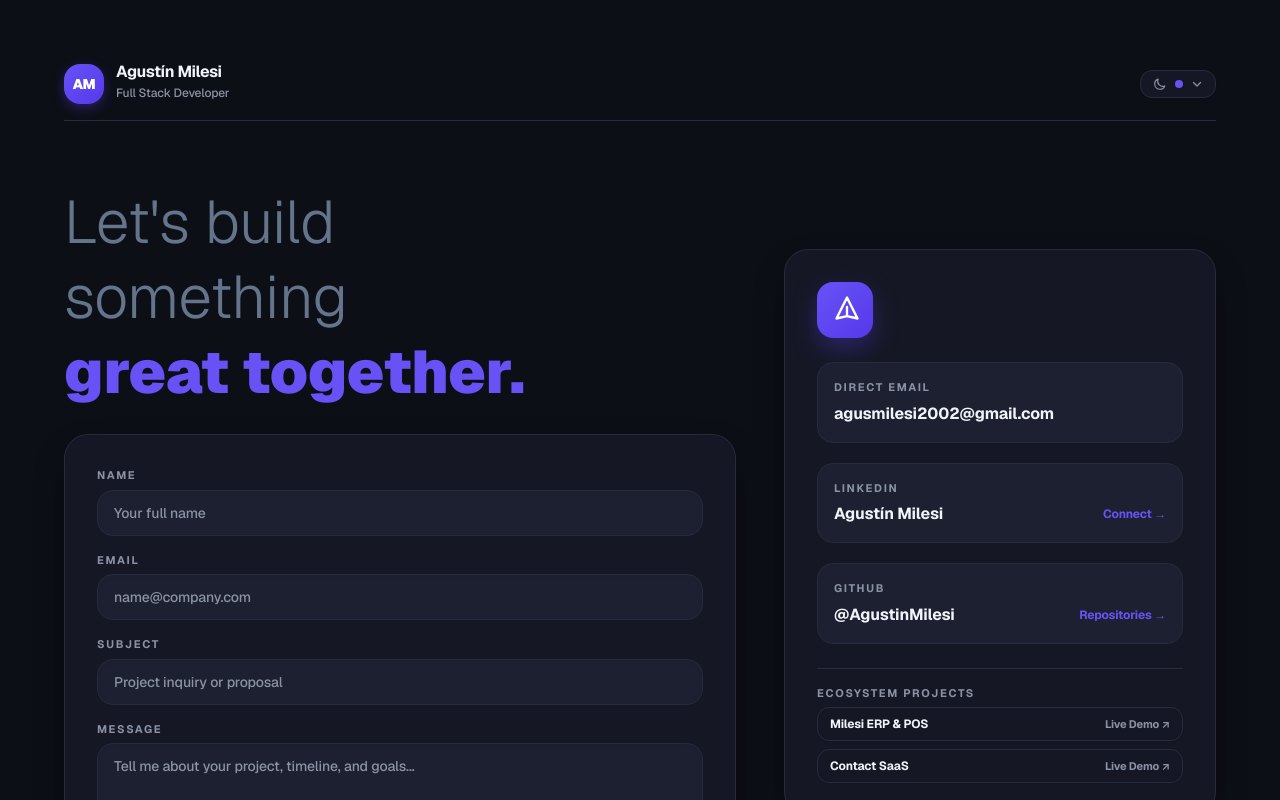
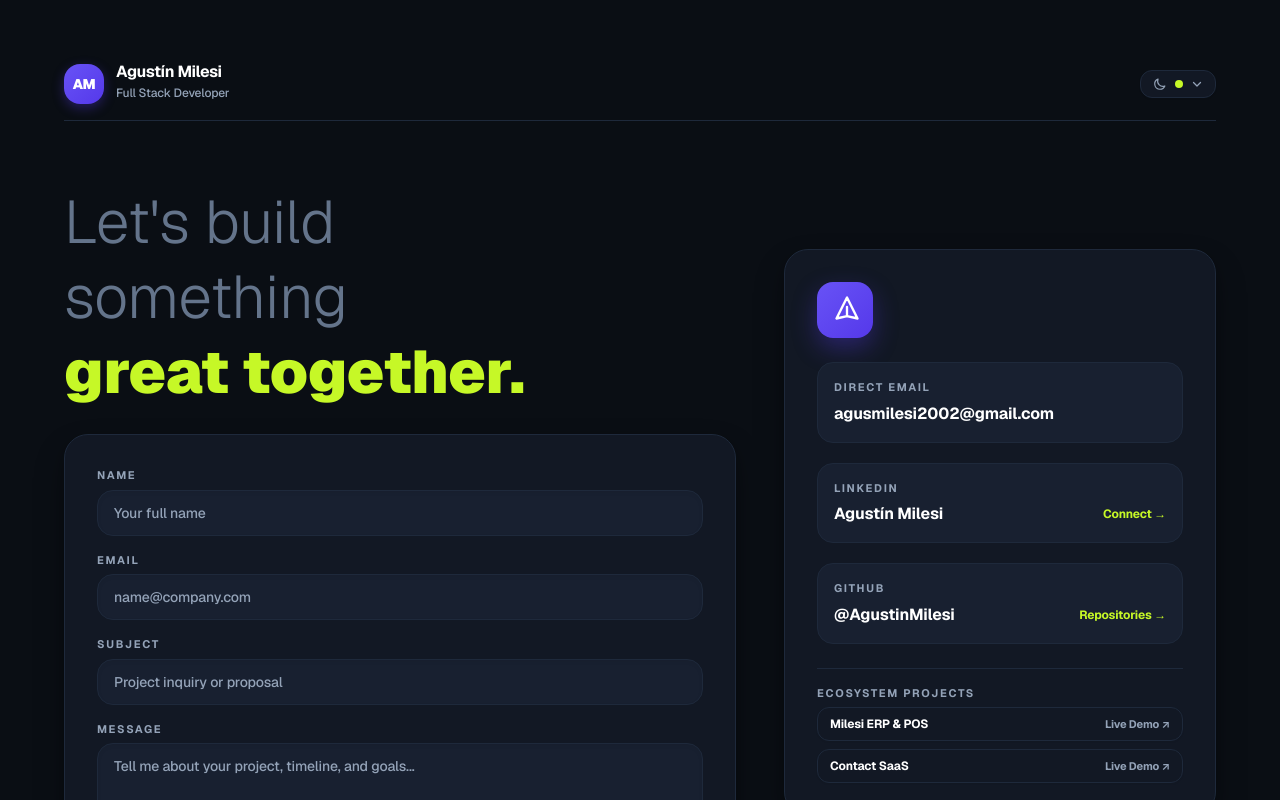
Before and after one commit to AgustinMilesi/contact, a Next.js app: page / in a window 1280 px wide. Shown: the top 800 px of the page. Built offline with nearby package versions, Linux system fonts and the light colour scheme.

Commit message:
feat(theme): unify Cyber-Lime & Deep Obsidian theme and concise VOUT Connect documentation

```diff
--- a/app/globals.css
+++ b/app/globals.css
@@ -1,22 +1,23 @@
 @import "tailwindcss";
 
 :root {
-  /* Default Theme: Clay Violet */
-  --primary-accent: #6852f6;
-  --primary-accent-hover: #5538ea;
-  --primary-accent-gradient: linear-gradient(135deg, #6852f6 0%, #5538ea 100%);
-  --primary-accent-shadow: rgba(85, 56, 234, 0.35);
-  --primary-accent-rgb: 104, 82, 246;
+  /* Default Theme: VOUT Cyber-Lime */
+  --primary-accent: #c6f827;
+  --primary-accent-hover: #b4e518;
+  --primary-accent-gradient: linear-gradient(135deg, #c6f827 0%, #a3d915 100%);
+  --primary-accent-shadow: rgba(198, 248, 39, 0.35);
+  --primary-accent-rgb: 198, 248, 39;
+  --primary-accent-text: #0a0e14;
 
-  /* Light Canvas Defaults */
-  --bg-page: #eef0fa;
-  --bg-card: #ffffff;
-  --bg-card-subtle: #f8f9fe;
-  --bg-hover: #f3f2fd;
-  --text-main: #18182e;
-  --text-muted: #72729a;
-  --border-card: #eae9f6;
-  --border-subtle: #f1f0fa;
+  /* Default Canvas: Deep Obsidian Charcoal */
+  --bg-page: #0a0e14;
+  --bg-card: #121824;
+  --bg-card-subtle: #182030;
+  --bg-hover: #1e293b;
+  --text-main: #ffffff;
+  --text-muted: #94a3b8;
+  --border-card: #1e293b;
+  --border-subtle: #141c2c;
 }
 
 /* ==============================================================================
@@ -25,19 +26,27 @@
 [data-mode="dark"],
 .dark {
   color-scheme: dark;
-  --bg-page: #0d0f17;
-  --bg-card: #151824;
-  --bg-card-subtle: #1c2030;
-  --bg-hover: #22273b;
-  --text-main: #f1f3f9;
-  --text-muted: #8b92a5;
-  --border-card: #262b3d;
-  --border-subtle: #1e2232;
+  --bg-page: #0a0e14;
+  --bg-card: #121824;
+  --bg-card-subtle: #182030;
+  --bg-hover: #1e293b;
+  --text-main: #ffffff;
+  --text-muted: #94a3b8;
+  --border-card: #1e293b;
+  --border-subtle: #141c2c;
 }
 
 /* ==============================================================================
    Color Themes (Palettes)
    ============================================================================== */
+[data-theme="lime"] {
+  --primary-accent: #c6f827;
+  --primary-accent-hover: #b4e518;
+  --primary-accent-gradient: linear-gradient(135deg, #c6f827 0%, #a3d915 100%);
+  --primary-accent-shadow: rgba(198, 248, 39, 0.35);
+  --primary-accent-rgb: 198, 248, 39;
+  --primary-accent-text: #0a0e14;
+}
 [data-theme="violet"] {
   --primary-accent: #6852f6;
   --primary-accent-hover: #5538ea;
--- a/components/PreferencesBlock.tsx
+++ b/components/PreferencesBlock.tsx
@@ -48,7 +48,7 @@ export function PreferencesBlock({ compact = false }: { compact?: boolean }) {
               onClick={() => setMode("dark")}
               className={`flex items-center justify-center gap-2 py-2 px-3 rounded-xl text-xs font-bold transition-all cursor-pointer ${
                 mode === "dark"
-                  ? "bg-[#5E48E8] text-white shadow-xs"
+                  ? "bg-[var(--primary-accent)] text-[#0A0E14] shadow-xs"
                   : "text-[#72729A] hover:text-[#18182E]"
               }`}
             >
@@ -78,7 +78,7 @@ export function PreferencesBlock({ compact = false }: { compact?: boolean }) {
                 onClick={() => setTheme(item.id)}
                 className={`size-7 rounded-full transition-all cursor-pointer ${item.colorClass} ${
                   theme === item.id
-                    ? "scale-115 ring-2 ring-offset-2 ring-[#5E48E8] shadow-md"
+                    ? "scale-115 ring-2 ring-offset-2 ring-[var(--primary-accent)] shadow-md"
                     : "opacity-60 hover:opacity-100 hover:scale-105"
                 }`}
                 title={item.name}
--- a/components/PreferencesProvider.tsx
+++ b/components/PreferencesProvider.tsx
@@ -2,10 +2,11 @@
 
 import { createContext, useContext, useEffect, useState } from "react";
 
-export type Theme = "violet" | "rose" | "emerald" | "amber" | "indigo" | "cyan";
+export type Theme = "lime" | "violet" | "rose" | "emerald" | "amber" | "indigo" | "cyan";
 export type Mode = "light" | "dark";
 
 export const THEMES: { id: Theme; name: string; colorClass: string; hex: string }[] = [
+  { id: "lime", name: "VOUT Cyber-Lime", colorClass: "bg-[#c6f827]", hex: "#c6f827" },
   { id: "violet", name: "Clay Violet", colorClass: "bg-[#6852f6]", hex: "#6852f6" },
   { id: "indigo", name: "Electric Indigo", colorClass: "bg-[#6366f1]", hex: "#6366f1" },
   { id: "rose", name: "Rose Neon", colorClass: "bg-[#f43f5e]", hex: "#f43f5e" },
@@ -38,7 +39,7 @@ export function PreferencesProvider({ children }: { children: React.ReactNode })
       const saved = localStorage.getItem("contact-theme") as Theme | null;
       if (saved && THEMES.some((t) => t.id === saved)) return saved;
     }
-    return "violet";
+    return "lime";
   });
 
   useEffect(() => {
```
Also changed, not shown: 1 other file (tests, documents, lock files or other folders).
